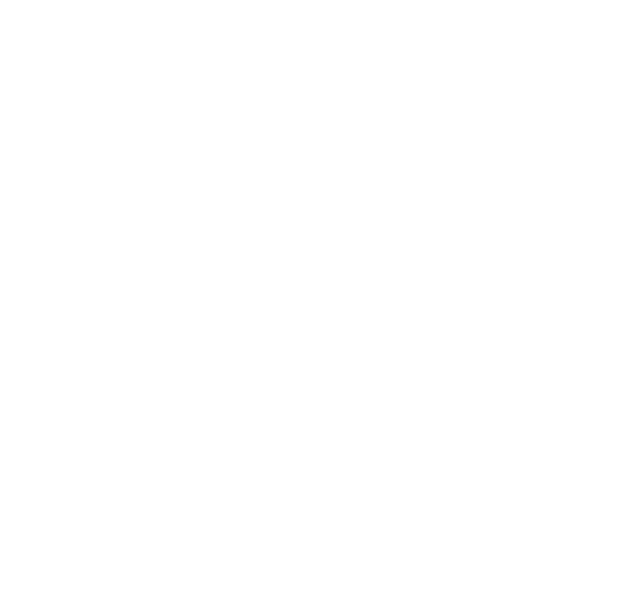
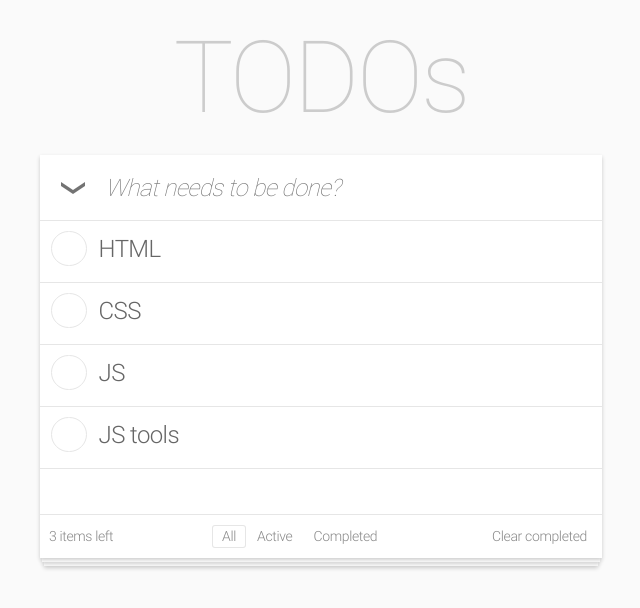
Before and after one commit to ok-technopolis-2020/Ershov-Vadim, a plain HTML site: page TODO.html in a window 1280 px wide. Shown: the whole page, without its empty margins (319-959 px from the left). Drawn offline with Linux system fonts and the light colour scheme.

Commit message:
corrected bugs

```diff
--- a/TODO.html
+++ b/TODO.html
@@ -17,7 +17,8 @@
             </div>
             <div class="add-todo__create-new-todo create-new-todo">
                 <label>
-					<input class="create-new-todo__input" type="text" name="new_todo" placeholder="What needs to be done?">
+                    <input class="create-new-todo__input" type="text" name="new_todo"
+                           placeholder="What needs to be done?">
                 </label>
             </div>
         </nav>
@@ -25,7 +26,8 @@
             <ul class="my-todos__list list">
                 <li class="list__item item">
                     <div class="item__view">
-						<input id="completed1" class="item__todo-element-checkbox" type="checkbox" aria-label="Set as done">
+                        <input id="completed1" class="item__todo-element-checkbox" type="checkbox"
+                               aria-label="Set as done">
                         <label for="completed1" class="item__todo-element-text">HTML</label>
                     </div>
                     <div class="item__delete">
@@ -34,7 +36,8 @@
                 </li>
                 <li class="list__item item">
                     <div class="item__view">
-						<input id="completed2" class="item__todo-element-checkbox" type="checkbox" aria-label="Set as done">
+                        <input id="completed2" class="item__todo-element-checkbox" type="checkbox"
+                               aria-label="Set as done">
                         <label for="completed2" class="item__todo-element-text">CSS</label>
                     </div>
                     <div class="item__delete">
@@ -43,7 +46,8 @@
                 </li>
                 <li class="list__item item">
                     <div class="item__view">
-						<input id="completed3"  class="item__todo-element-checkbox" type="checkbox" aria-label="Set as done">
+                        <input id="completed3" class="item__todo-element-checkbox" type="checkbox"
+                               aria-label="Set as done">
                         <label for="completed3" class="item__todo-element-text">JS</label>
                     </div>
                     <div class="item__delete">
@@ -52,7 +56,8 @@
                 </li>
                 <li class="list__item item">
                     <div class="item__view">
-						<input id="completed4"  class="item__todo-element-checkbox" type="checkbox" aria-label="Set as done">
+                        <input id="completed4" class="item__todo-element-checkbox" type="checkbox"
+                               aria-label="Set as done">
                         <label for="completed4" class="item__todo-element-text">JS tools</label>
                     </div>
                     <div class="item__delete">
@@ -62,14 +67,13 @@
 
             </ul>
         </section>
-
-	</main>
 		<footer class="main__footer footer">
 			<div class="footer__items-left">
 				<div class="footer__items-left-text">3 items left</div>
 			</div>
 			<nav class="footer__tabs tabs">
-        <input class="tabs__input" type="radio" id="all" name="tabs" aria-label="Switch to all todos" checked="checked">
+				<input class="tabs__input" type="radio" id="all" name="tabs" aria-label="Switch to all todos"
+					   checked="checked">
 				<label class="tabs__text" for="all">All</label>
 				<input class="tabs__input" type="radio" id="active" name="tabs" aria-label="Switch to active todos">
 				<label class="tabs__text" for="active">Active</label>
@@ -80,6 +84,9 @@
 				<button class="completed-button">Clear completed</button>
 			</div>
 		</footer>
+    </main>
+	<div class="after-first"></div>
+	<div class="after-second"></div>
 </div>
 </body>
 </html>
--- a/css/cssTODO.css
+++ b/css/cssTODO.css
@@ -12,10 +12,20 @@
     font-style: normal;
 }
 
+:root {
+    --body-bg-color: #FAFAFA;
+    --font-name-color: #CCCCCC;
+    --main-bg-color: #FFFFFF;
+    --boxshadow-color: #E6E6E6;
+    --footer-font-color: #888888;
+    --checkbox-completed: #5DC2AF;
+}
+
 body {
-    display: none;
-    background: #F2F2F2;
+    margin: 0;
+    background: var(--body-bg-color);
 }
+
 .todo {
     display: flex;
     flex-direction: column;
@@ -29,8 +39,7 @@ body {
     font-weight: 100;
     font-size: 100px;
     line-height: 21px;
-    color: #cccccc;
-
+    color:  var(--font-name-color);
     letter-spacing: -2.5px;
 }
 
@@ -40,7 +49,8 @@ body {
 
     width: 562px;
     min-height: 402px;
-    background: white;
+    background: var(--main-bg-color);
+    box-shadow: 0 2px 4px rgba(0, 0, 0, 0.2);
 }
 
 .main__add-todo {
@@ -48,20 +58,24 @@ body {
     flex-direction: row;
     height: 66px;
 
-    box-shadow: inset 0 -1px 0 #E6E6E6;
+    position: sticky;
+    top: 0;
+
+    box-shadow: inset 0 -1px 0 var(--boxshadow-color);
 }
 .select-all__button {
     text-indent: -9999px;
-    width: 66px;
-    height: 66px;
+    width: 65px;
+    height: 65px;
     border: 0;
     outline: none;
 
-    background: url("../icons/select-all.png") no-repeat center center;
+    background: white url("../icons/select-all.png") no-repeat center center;
 }
 
 .select-all__button:hover {
-    background-color: #F2F2F2;
+    cursor: pointer;
+    background-color: var(--body-bg-color);
 }
 
 .add-todo__create-new-todo {
@@ -75,6 +89,7 @@ body {
     font-size: 24px;
     line-height: 21px;
     letter-spacing: -0.6px;
+    color:var(--font-name-color);
 
     border: 0;
     padding: 0;
@@ -83,8 +98,11 @@ body {
     margin-left: 0;
     height: 100%;
     width: 100%;
-    box-shadow: inset 0 -1px 0 #E6E6E6;
+    box-shadow: inset 0 -1px 0 var(--boxshadow-color);
+}
 
+.main__my-todos {
+    min-height: 293px;
 }
 
 ul {
@@ -97,7 +115,7 @@ li {
     min-height: 62px;
     display: flex;
     align-items: center;
-    box-shadow: inset 0 -1px 0 #E6E6E6;
+    box-shadow: inset 0 -1px 0 var(--boxshadow-color);
 }
 
 .item__view {
@@ -105,12 +123,15 @@ li {
     font-style: normal;
     font-weight: 500;
     font-size: 24px;
-    line-height: 62px;
+    line-height: 30px;
     color: #666666;
     letter-spacing: -0.6px;
 
     width: 100%;
+}
 
+.item__todo-element-text:hover {
+    cursor: pointer;
 }
 
 .item__todo-element-checkbox {
@@ -119,35 +140,35 @@ li {
     opacity: 0;
 }
 
-.item__todo-element-checkbox+label {
+.item__todo-element-checkbox + label {
     display: inline-flex;
     align-items: center;
     user-select: none;
 }
 
-.item__todo-element-checkbox+label::before {
+.item__todo-element-checkbox + label::before {
     content: '';
     display: inline-block;
-    width: 1em;
-    height: 1em;
+    width: 1.4em;
+    height: 1.4em;
     flex-shrink: 0;
     flex-grow: 0;
-    border: 1px solid #E6E6E6;
+    border: 1px solid var(--boxshadow-color);
     border-radius: 1em;
     margin-right: 0.5em;
     background-repeat: no-repeat;
     background-position: center center;
-    background-size: 40px 40px;
+    background-size: 1.4em 1.4em;
     background-color: white;
 }
 
-.item__todo-element-checkbox:checked+label::before {
-    border-color: #5DC2AF;
+.item__todo-element-checkbox:checked + label::before {
+    border-color: var(--checkbox-completed);
     background: url("../icons/completed.png") no-repeat center center;
 }
 
-.item__todo-element-checkbox:checked~.item__todo-element-text {
-    color: #cccccc;
+.item__todo-element-checkbox:checked ~ label {
+    color: var(--font-name-color);
     text-decoration-line: line-through;
 }
 
@@ -163,11 +184,13 @@ li {
 }
 
 .list__item:hover {
-    background-color: #FAFAFA;
-    box-shadow: inset 0 -1px 0 #E6E6E6;
+    cursor: pointer;
+    background-color: var(--body-bg-color);
+    box-shadow: inset 0 -1px 0 var(--boxshadow-color);
 }
 
 .list__item:hover .item__delete {
+    cursor: pointer;
     visibility: visible;
 }
 
@@ -186,16 +209,19 @@ li {
     font-size: 14px;
     line-height: 21px;
     letter-spacing: -0.35px;
-    color: #888888;
+    color: var(--footer-font-color);
 
-    background-color: white;
-    min-width: 562px;
+
     height: 43px;
     display: flex;
     flex-direction: row;
     justify-content: space-between;
     align-items: center;
-    border: 1px solid #E6E6E6;
+    border-top: 1px solid var(--boxshadow-color);
+
+    position: sticky;
+    bottom: 0;
+    background-color: white;
 }
 
 .footer__items-left {
@@ -211,12 +237,12 @@ li {
     display: inline-block;
     cursor: pointer;
     padding: 0 9px;
-    border-radius: 6px;
+    border-radius: 2px;
     user-select: none;
 }
 
 .tabs__input:checked+.tabs__text {
-    box-shadow: 0 0 1px 1px #E6E6E6;
+    box-shadow: 0 0 0 1px var(--boxshadow-color);
 
 }
 
@@ -231,14 +257,29 @@ li {
     font-size: 14px;
     line-height: 21px;
     letter-spacing: -0.35px;
-    color: #888888;
+    color: var(--footer-font-color);
     outline: none;
 
     background-color: white;
     border: 0;
-
 }
 
 .completed-button:hover {
-    background-color: #FAFAFA;
+    cursor: pointer;
+    background-color: var(--body-bg-color);
 }
+
+.after-first {
+    z-index: -1;
+    width: 558px;
+    background: var(--main-bg-color);
+    box-shadow: 0 2px 4px rgba(0, 0, 0, 0.2);
+    height: 4px;
+}
+.after-second {
+    z-index: -2;
+    width: 554px;
+    background: var(--main-bg-color);
+    box-shadow: 0 2px 4px rgba(0, 0, 0, 0.2);
+    height: 4px;
+}
```
Lines whose indentation alone changed are shown as unchanged.
